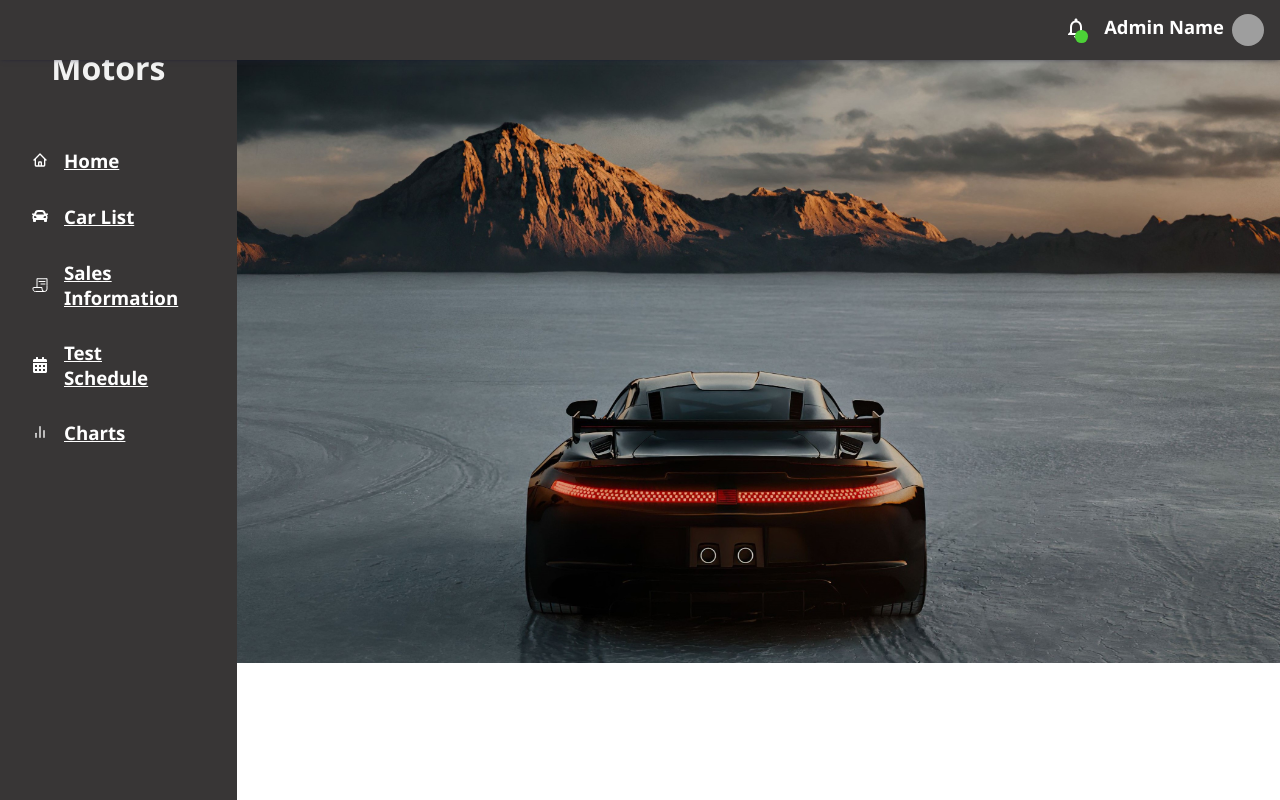
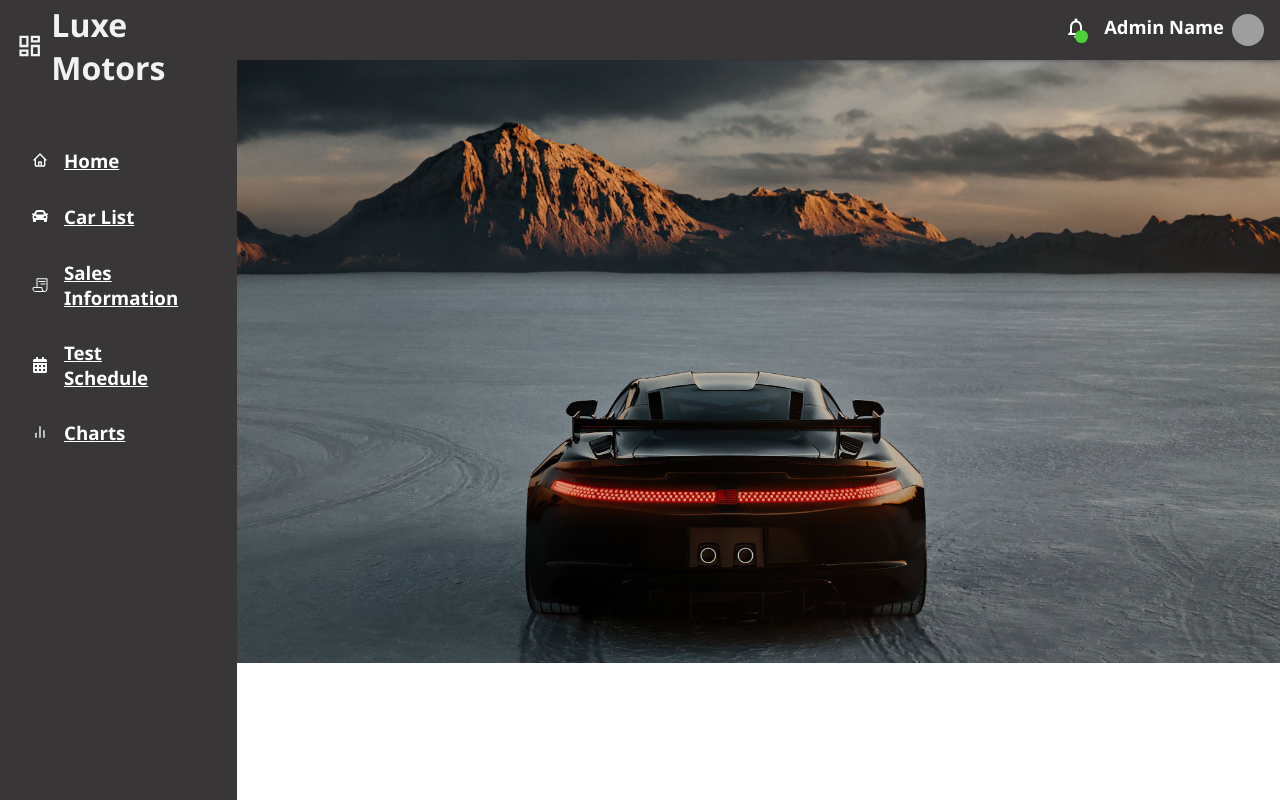
Before and after one commit to bechara-rizk/DealershipTeamOne, a Next.js app: page /dashboard/home in a window 1280 px wide. Shown: the top 800 px of the page. Built offline with nearby package versions, Linux system fonts and the light colour scheme; grey boxes are pictures that could not be loaded.

Commit message:
dash in home

```diff
--- a/src/pages/dashboard/home.js
+++ b/src/pages/dashboard/home.js
@@ -16,8 +16,9 @@ export default function AdminHome() {
     <div className="dashboardScreen">
       <div className="backgroundImage">
       <div className="overlay">
+
+        <DashboardNavbar />
         <Sidebar />
-        <DashboardNavbar />
         </div>
         <img src="/images/road2.jpg" alt="Image Description" style={{'width':'100%', 'marginLeft':100}}/>
       </div>
```
